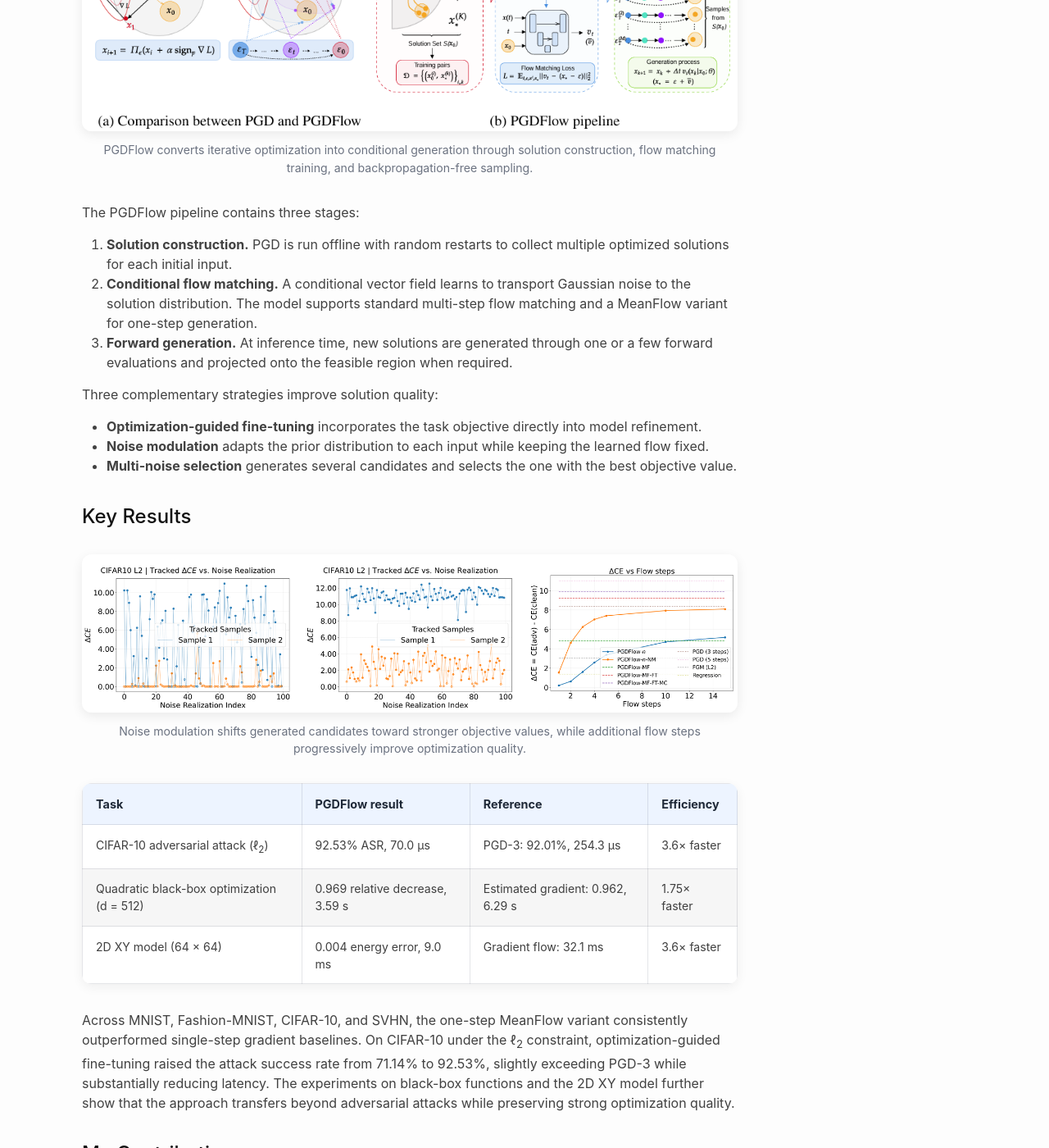
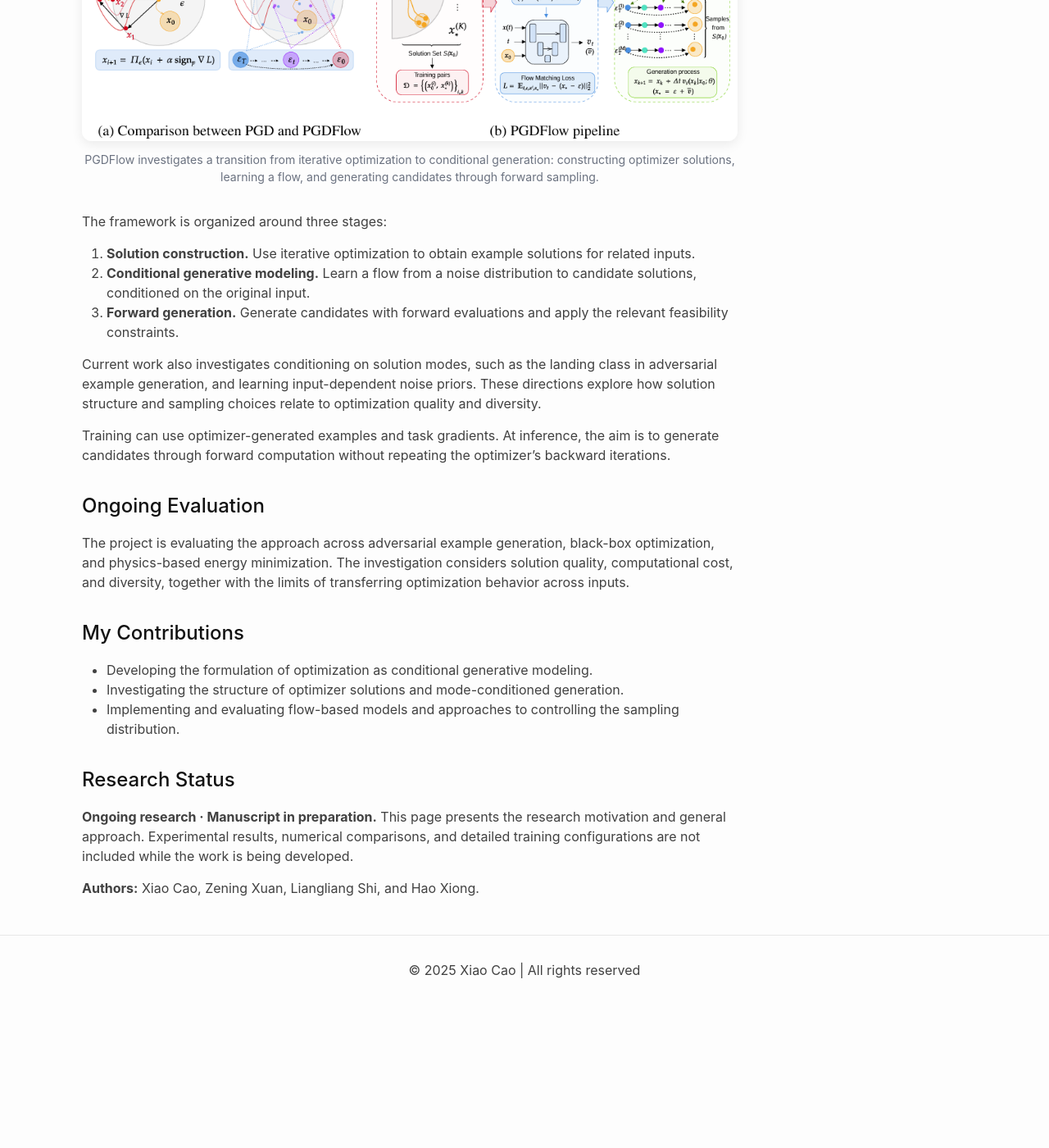
Before and after one commit to FranklinCao123/FranklinCao123.github.io, a Jekyll site: the page built from _projects/pgdflow.md, in a window 1280 px wide and 1400 px high, scrolled down 1246 px. Shown: the whole window at 82% size. Built offline with Jekyll 4.4.1, drawn with Linux system fonts in a browser that asks for light colours; a style sheet for code colours, icons or effects is not loaded; after the commit the page ends 2471 px from its top, so only the background shows below that; some of the changed text lies outside the part shown.

Commit message:
Present PGDFlow as ongoing research without experimental results

```diff
--- a/_projects/pgdflow.md
+++ b/_projects/pgdflow.md
@@ -2,107 +2,64 @@
 title: "PGDFlow: From Backpropagation to Forward Generation via Flow Matching"
 short_title: "PGDFlow"
 date: 2026-01-01
-period: "Jan. 2026 – Jul. 2026"
+period: "Ongoing Research"
 order: 2
-summary: "A generative optimization framework based on Conditional Flow Matching."
+summary: "Investigating optimization as conditional generation by learning distributions of solutions from iterative optimizers."
 tags:
   - Flow Matching
   - Generative Models
   - Optimization
-status: "Manuscript in Preparation"
+status: "Ongoing Research · Manuscript in preparation"
 ---
+
+*Ongoing research · Manuscript in preparation*
 
 ## Overview
 
-PGDFlow is a generative optimization framework that replaces repeated gradient-based search at inference time with efficient forward generation. Instead of solving every new problem from scratch, it learns the conditional distribution of optimized solutions produced by an iterative optimizer. Once trained, PGDFlow transports samples from a simple Gaussian prior directly toward high-quality solutions in one or a few forward steps—without backpropagation during inference.
+PGDFlow explores how generative models can learn from iterative optimizers and reuse that knowledge across related problem instances. Rather than running gradient-based search independently for every new input, the project investigates learning a conditional distribution of optimizer solutions and generating candidates through forward computation.
 
-The framework is developed around adversarial example generation and further evaluated on black-box function optimization and a two-dimensional XY model, demonstrating its potential as a general approach to AI-driven scientific optimization.
+The research starts with adversarial example generation and also examines black-box function optimization and energy minimization in a two-dimensional XY model.
 
 ## Motivation
 
-Traditional optimizers such as Projected Gradient Descent (PGD) repeatedly compute gradients and update each input independently. This makes inference expensive, particularly when gradients are unavailable and must be estimated through many function evaluations. Repeated optimization is also required to obtain multiple valid solutions.
+Projected Gradient Descent (PGD) repeatedly computes gradients and projects updates onto a feasible region. Random restarts can lead to different valid solutions for the same input, motivating a distributional view of optimization.
 
-PGDFlow starts from a different perspective: stochastic optimization runs naturally produce a distribution of successful solutions. Learning this full conditional distribution is preferable to direct regression, which tends to collapse multimodal solutions to their average. A generative model can instead reuse knowledge across related problem instances and produce diverse candidates through forward sampling.
+An important research question is which aspects of these solutions can be shared across inputs and learned in advance. The project studies shared directions, solution modes, and instance-specific variation, rather than treating every optimizer output as an isolated target. This perspective motivates conditional generation as an alternative to predicting an averaged solution through regression.
 
-## Method
+## Method Overview
 
 <figure class="project-figure">
   <img
     src="{{ '/assets/images/projects/pgdflow/pgdflow-overview.png' | relative_url }}"
-    alt="Comparison between iterative PGD and the three-stage PGDFlow pipeline"
+    alt="Conceptual comparison of iterative PGD and conditional generation, followed by solution construction, flow matching training, and forward sampling"
   >
   <figcaption>
-    PGDFlow converts iterative optimization into conditional generation through solution construction, flow matching training, and backpropagation-free sampling.
+    PGDFlow investigates a transition from iterative optimization to conditional generation: constructing optimizer solutions, learning a flow, and generating candidates through forward sampling.
   </figcaption>
 </figure>
 
-The PGDFlow pipeline contains three stages:
+The framework is organized around three stages:
 
-1. **Solution construction.** PGD is run offline with random restarts to collect multiple optimized solutions for each initial input.
-2. **Conditional flow matching.** A conditional vector field learns to transport Gaussian noise to the solution distribution. The model supports standard multi-step flow matching and a MeanFlow variant for one-step generation.
-3. **Forward generation.** At inference time, new solutions are generated through one or a few forward evaluations and projected onto the feasible region when required.
+1. **Solution construction.** Use iterative optimization to obtain example solutions for related inputs.
+2. **Conditional generative modeling.** Learn a flow from a noise distribution to candidate solutions, conditioned on the original input.
+3. **Forward generation.** Generate candidates with forward evaluations and apply the relevant feasibility constraints.
 
-Three complementary strategies improve solution quality:
+Current work also investigates conditioning on solution modes, such as the landing class in adversarial example generation, and learning input-dependent noise priors. These directions explore how solution structure and sampling choices relate to optimization quality and diversity.
 
-- **Optimization-guided fine-tuning** incorporates the task objective directly into model refinement.
-- **Noise modulation** adapts the prior distribution to each input while keeping the learned flow fixed.
-- **Multi-noise selection** generates several candidates and selects the one with the best objective value.
+Training can use optimizer-generated examples and task gradients. At inference, the aim is to generate candidates through forward computation without repeating the optimizer's backward iterations.
 
-## Key Results
+## Ongoing Evaluation
 
-<figure class="project-figure">
-  <img
-    src="{{ '/assets/images/projects/pgdflow/pgdflow-results.png' | relative_url }}"
-    alt="Effects of noise modulation and flow steps on the adversarial optimization objective"
-  >
-  <figcaption>
-    Noise modulation shifts generated candidates toward stronger objective values, while additional flow steps progressively improve optimization quality.
-  </figcaption>
-</figure>
-
-<div class="project-table-wrapper">
-  <table class="project-results-table">
-    <thead>
-      <tr>
-        <th>Task</th>
-        <th>PGDFlow result</th>
-        <th>Reference</th>
-        <th>Efficiency</th>
-      </tr>
-    </thead>
-    <tbody>
-      <tr>
-        <td>CIFAR-10 adversarial attack (ℓ<sub>2</sub>)</td>
-        <td>92.53% ASR, 70.0 μs</td>
-        <td>PGD-3: 92.01%, 254.3 μs</td>
-        <td>3.6× faster</td>
-      </tr>
-      <tr>
-        <td>Quadratic black-box optimization (d = 512)</td>
-        <td>0.969 relative decrease, 3.59 s</td>
-        <td>Estimated gradient: 0.962, 6.29 s</td>
-        <td>1.75× faster</td>
-      </tr>
-      <tr>
-        <td>2D XY model (64 × 64)</td>
-        <td>0.004 energy error, 9.0 ms</td>
-        <td>Gradient flow: 32.1 ms</td>
-        <td>3.6× faster</td>
-      </tr>
-    </tbody>
-  </table>
-</div>
-
-Across MNIST, Fashion-MNIST, CIFAR-10, and SVHN, the one-step MeanFlow variant consistently outperformed single-step gradient baselines. On CIFAR-10 under the ℓ<sub>2</sub> constraint, optimization-guided fine-tuning raised the attack success rate from 71.14% to 92.53%, slightly exceeding PGD-3 while substantially reducing latency. The experiments on black-box functions and the 2D XY model further show that the approach transfers beyond adversarial attacks while preserving strong optimization quality.
+The project is evaluating the approach across adversarial example generation, black-box optimization, and physics-based energy minimization. The investigation considers solution quality, computational cost, and diversity, together with the limits of transferring optimization behavior across inputs.
 
 ## My Contributions
 
-- Developed the PGDFlow formulation that recasts iterative optimization as conditional generative modeling.
-- Implemented the flow-matching and MeanFlow variants together with optimization-guided fine-tuning, noise modulation, and multi-noise selection.
-- Designed and conducted experiments across adversarial attacks, black-box optimization, and physics-based energy minimization, including efficiency and solution-quality analyses.
+- Developing the formulation of optimization as conditional generative modeling.
+- Investigating the structure of optimizer solutions and mode-conditioned generation.
+- Implementing and evaluating flow-based models and approaches to controlling the sampling distribution.
 
-## Resources
+## Research Status
 
-- **Paper:** *PGDFlow: From Backpropagation to Forward Generation via Flow Matching* — manuscript in preparation.
-- **Authors:** Xiao Cao, Zening Xuan, Hao Xiong, Liangliang Shi, and Junchi Yan.
-- **Code:** Coming soon.
+**Ongoing research · Manuscript in preparation.** This page presents the research motivation and general approach. Experimental results, numerical comparisons, and detailed training configurations are not included while the work is being developed.
+
+**Authors:** Xiao Cao, Zening Xuan, Liangliang Shi, and Hao Xiong.
```
Also changed, not shown: about.md (+4 -4 lines), assets/images/projects/pgdflow/pgdflow-results.png (deleted), 4 other files.
